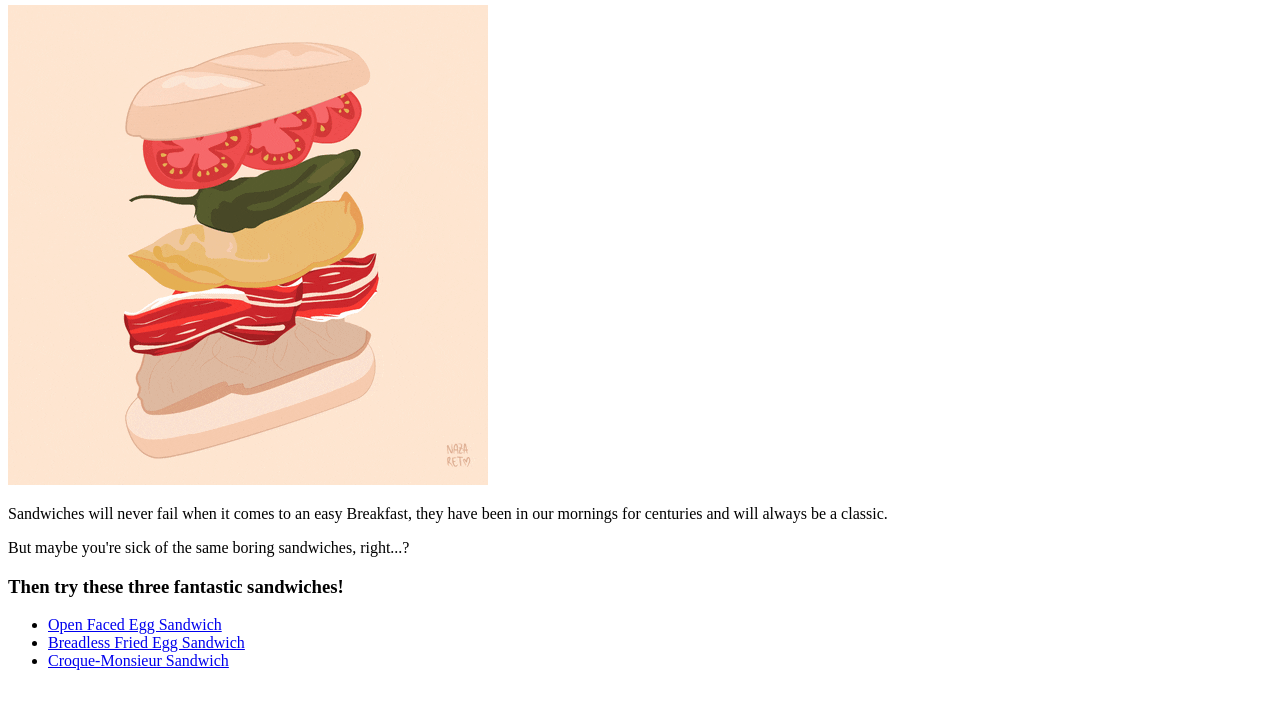
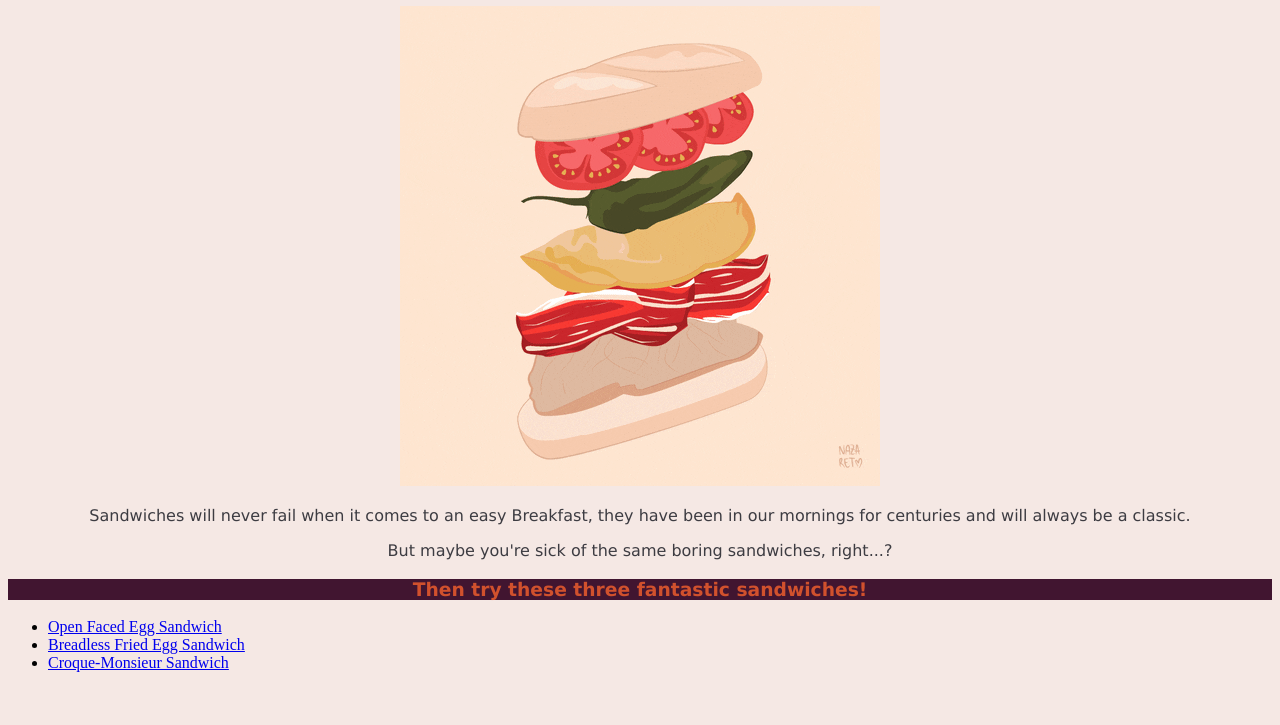
Before and after one commit to Overforest/odin-recipes, a plain HTML site: page index.html in a window 1280 px wide. Shown: the part 75-800 px from the top of the page. Drawn offline with Linux system fonts and the light colour scheme.

Commit message:
Add styles to 'styles.css' and 'index.html'

```diff
--- a/index.html
+++ b/index.html
@@ -7,7 +7,9 @@
 </head>
 <body>
     <h1>3 Cool Breakfast Sandwiches</h1>
-    <img src="./images/sandwich.gif">
+    <div class="image">
+        <img src="./images/sandwich.gif">
+    </div>
     <p>Sandwiches will never fail when it comes to an easy Breakfast, they have been in our mornings for centuries and will always be a classic.</p>
     <p>But maybe you're sick of the same boring sandwiches, right...? </p>
     <p></p>
--- a/styles.css
+++ b/styles.css
@@ -0,0 +1,27 @@
+body {
+    background: #F5E8E4;
+}
+
+p,
+h1,
+h3
+ {
+    font-family: Verdana, Arial, sans-serif;
+    text-align: center;
+}
+
+p {
+    color: #3D3C42
+}
+
+h1,
+h3 {
+    background-color: #411530;
+    color: #D1512D;
+}
+
+.image {
+    text-align: center;
+    width: 500;
+    height: auto;
+}
```
